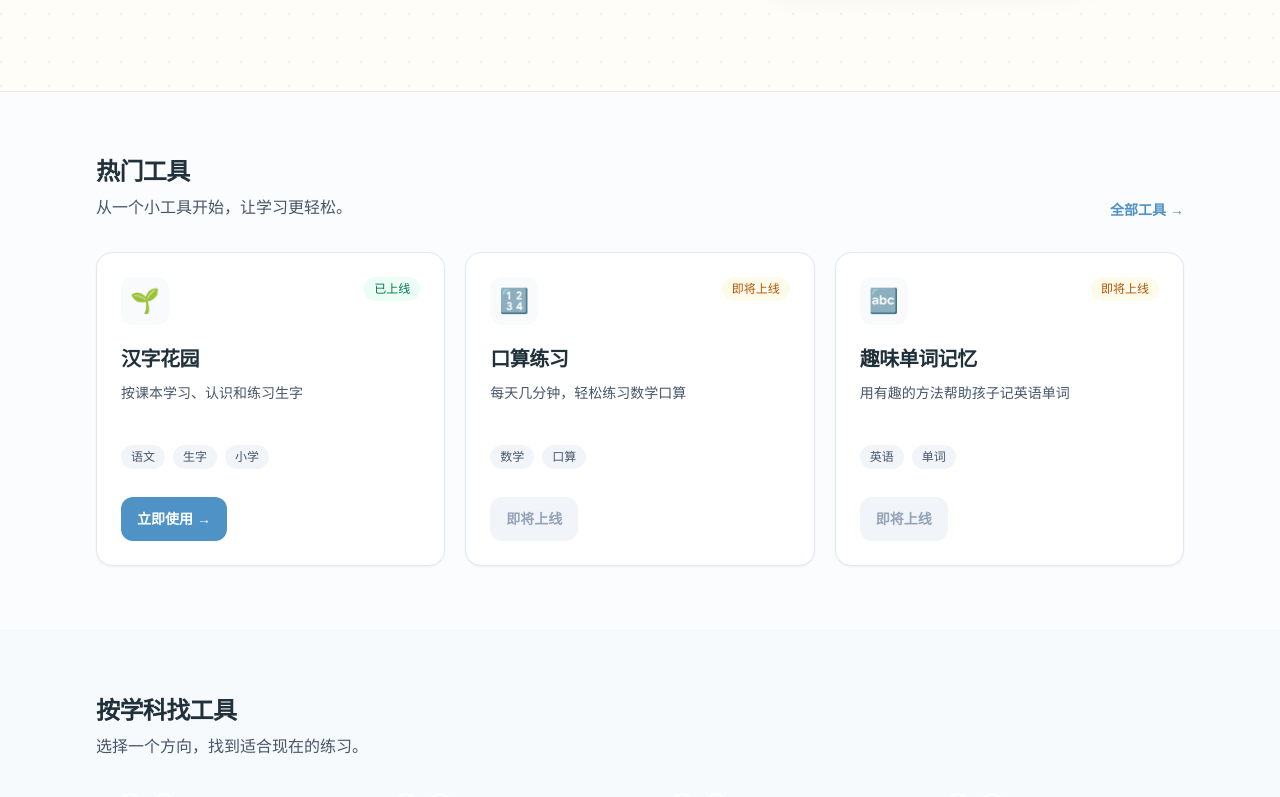
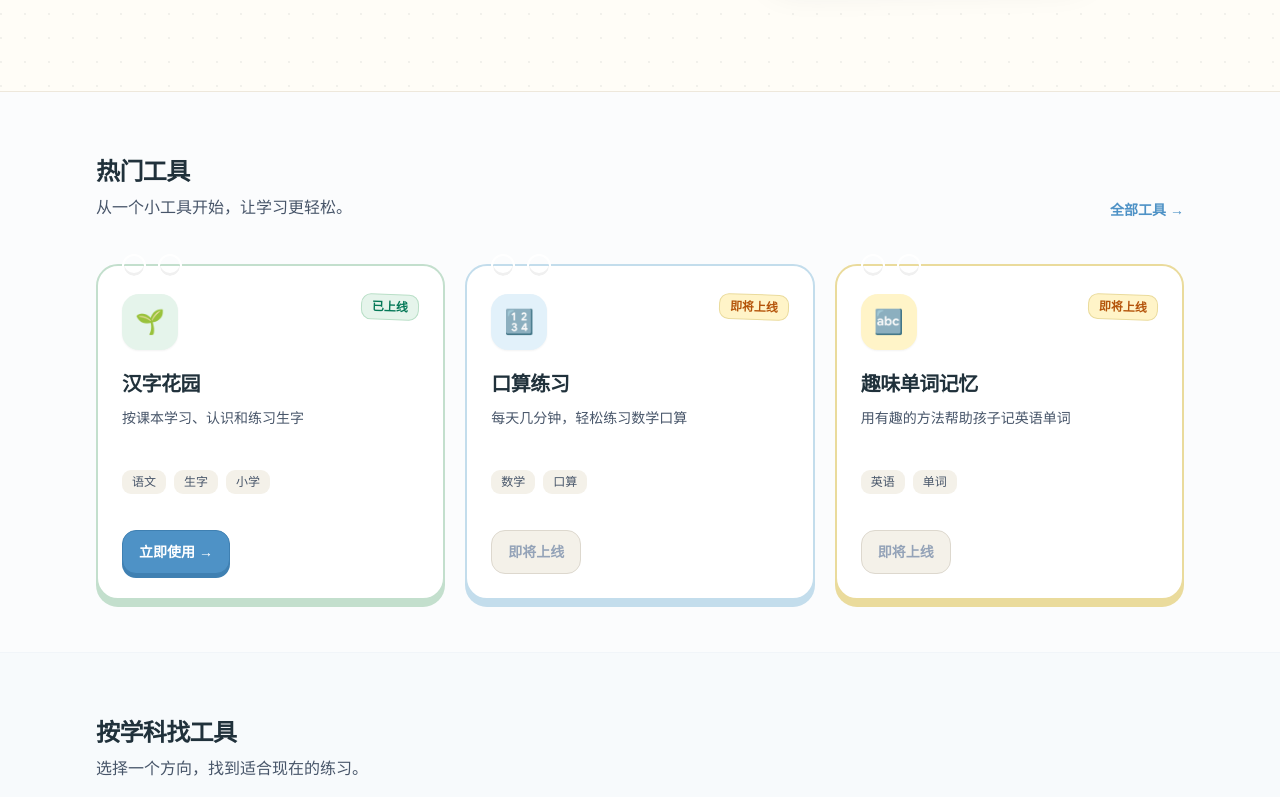
Before and after one commit to ico0018/xuebabangbang, a Next.js app: page / in a window 1280 px wide. Shown: the part 556-1353 px from the top of the page. Built offline with nearby package versions, Linux system fonts and the light colour scheme.

Commit message:
Restyle tool cards as playful learning blocks

```diff
--- a/components/ToolCard.tsx
+++ b/components/ToolCard.tsx
@@ -1,30 +1,48 @@
 import type { Tool } from "../data/tools";
 
 type ToolCardProps = { tool: Tool };
+
+const categoryStyle = {
+  chinese: "border-[#c3dfcd] shadow-[0_7px_0_#c3dfcd]",
+  math: "border-[#c3ddec] shadow-[0_7px_0_#c3ddec]",
+  english: "border-[#eadb9c] shadow-[0_7px_0_#eadb9c]",
+  general: "border-[#d7c9e8] shadow-[0_7px_0_#d7c9e8]",
+};
+
+const iconStyle = {
+  chinese: "bg-[#e5f4eb]",
+  math: "bg-[#e2f1fa]",
+  english: "bg-[#fff4c8]",
+  general: "bg-[#f0e9f8]",
+};
 
 export function ToolCard({ tool }: ToolCardProps) {
   const isOnline = tool.status === "online";
 
   return (
-    <article className="group flex h-full flex-col rounded-2xl border border-slate-200 bg-white p-6 shadow-sm transition duration-200 hover:-translate-y-0.5 hover:shadow-md">
-      <div className="flex items-start justify-between gap-3">
-        <span className="flex h-12 w-12 items-center justify-center rounded-xl bg-slate-50 text-2xl" aria-hidden="true">{tool.icon}</span>
-        <span className={isOnline ? "rounded-full bg-emerald-50 px-2.5 py-1 text-xs font-medium text-emerald-700" : "rounded-full bg-amber-50 px-2.5 py-1 text-xs font-medium text-amber-700"}>
+    <article className={`group relative mt-3 flex h-full flex-col rounded-[22px] border-2 bg-white p-6 transition duration-200 hover:-translate-y-1 hover:shadow-[0_10px_0_rgba(32,49,59,0.10),0_18px_35px_rgba(32,49,59,0.08)] ${categoryStyle[tool.category]}`}>
+      <div className="absolute -top-3 left-6 flex gap-3" aria-hidden="true">
+        <span className="h-6 w-6 rounded-full border-2 border-white bg-inherit shadow-[inset_0_-3px_0_rgba(0,0,0,0.06)]" />
+        <span className="h-6 w-6 rounded-full border-2 border-white bg-inherit shadow-[inset_0_-3px_0_rgba(0,0,0,0.06)]" />
+      </div>
+      <div className="mt-1 flex items-start justify-between gap-3">
+        <span className={`flex h-14 w-14 items-center justify-center rounded-[17px] text-2xl shadow-sm ${iconStyle[tool.category]}`} aria-hidden="true">{tool.icon}</span>
+        <span className={isOnline ? "rotate-2 rounded-[10px] border border-[#b9dfc7] bg-[#e5f4eb] px-2.5 py-1 text-xs font-bold text-emerald-700" : "rotate-2 rounded-[10px] border border-[#eadb9c] bg-[#fff4c8] px-2.5 py-1 text-xs font-bold text-amber-700"}>
           {isOnline ? "已上线" : "即将上线"}
         </span>
       </div>
-      <h3 className="mt-5 text-xl font-bold tracking-tight text-ink">{tool.name}</h3>
+      <h3 className="mt-5 text-xl font-black tracking-tight text-ink">{tool.name}</h3>
       <p className="mt-2 min-h-12 text-sm leading-6 text-slate-600">{tool.description}</p>
       <div className="mt-4 flex flex-wrap gap-2" aria-label={`${tool.name} 标签`}>
-        {tool.tags.map((tag) => <span key={tag} className="rounded-full bg-slate-100 px-2.5 py-1 text-xs text-slate-600">{tag}</span>)}
+        {tool.tags.map((tag) => <span key={tag} className="rounded-[9px] bg-[#f4f1e9] px-2.5 py-1 text-xs font-medium text-slate-600">{tag}</span>)}
       </div>
-      <div className="mt-6 pt-1">
+      <div className="mt-auto pt-6">
         {isOnline && tool.href ? (
-          <a href={tool.href} target={tool.external ? "_blank" : undefined} rel={tool.external ? "noopener noreferrer" : undefined} className="inline-flex min-h-11 items-center rounded-xl bg-sky px-4 py-2 text-sm font-semibold text-white transition-colors hover:bg-[#3f80b2]">
+          <a href={tool.href} target={tool.external ? "_blank" : undefined} rel={tool.external ? "noopener noreferrer" : undefined} className="inline-flex min-h-11 items-center rounded-[14px] border border-[#3f80b2] bg-sky px-4 py-2 text-sm font-bold text-white shadow-[0_4px_0_#3f80b2] transition hover:-translate-y-0.5 active:translate-y-1 active:shadow-none">
             立即使用 <span aria-hidden="true" className="ml-1">→</span>
           </a>
         ) : (
-          <button type="button" disabled className="min-h-11 cursor-not-allowed rounded-xl bg-slate-100 px-4 py-2 text-sm font-semibold text-slate-400">即将上线</button>
+          <button type="button" disabled className="min-h-11 cursor-not-allowed rounded-[14px] border border-[#ddd8ce] bg-[#f4f1e9] px-4 py-2 text-sm font-bold text-slate-400">即将上线</button>
         )}
       </div>
     </article>
```
